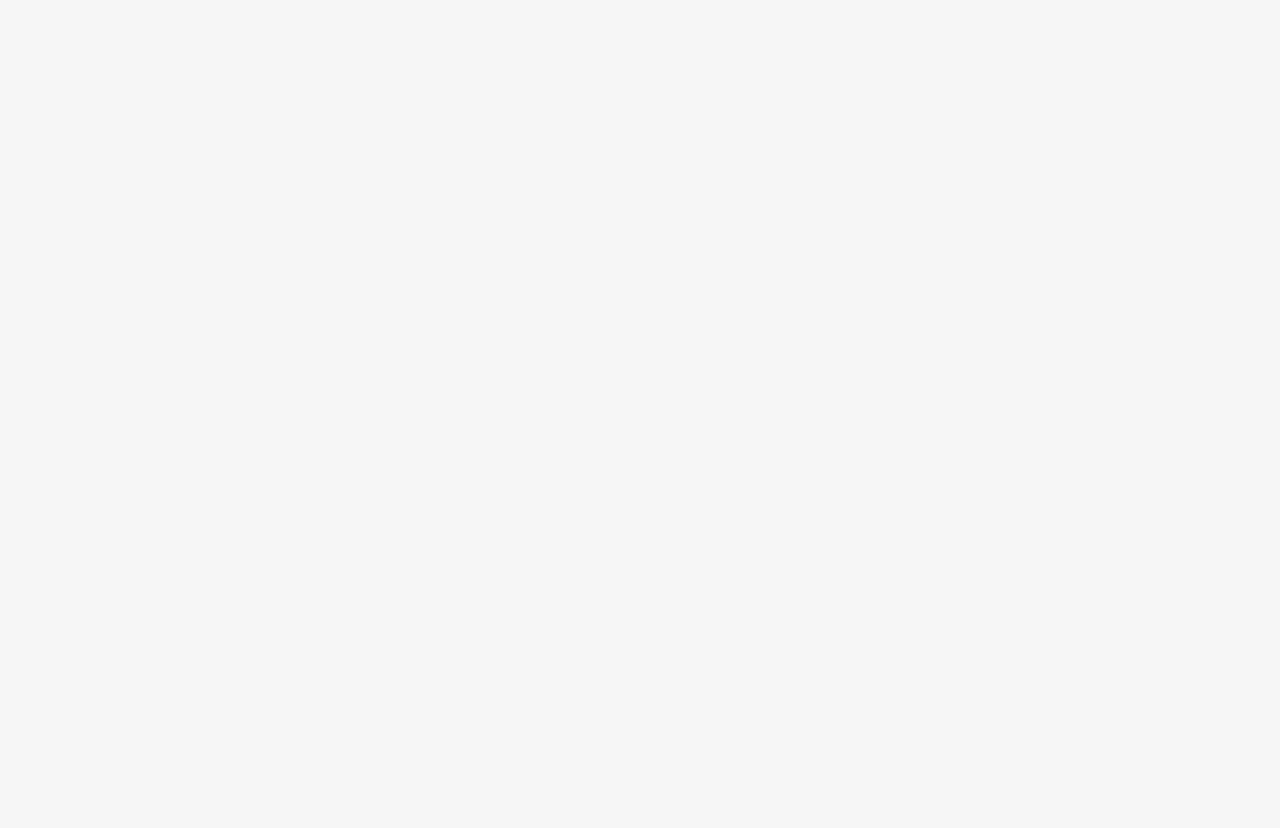
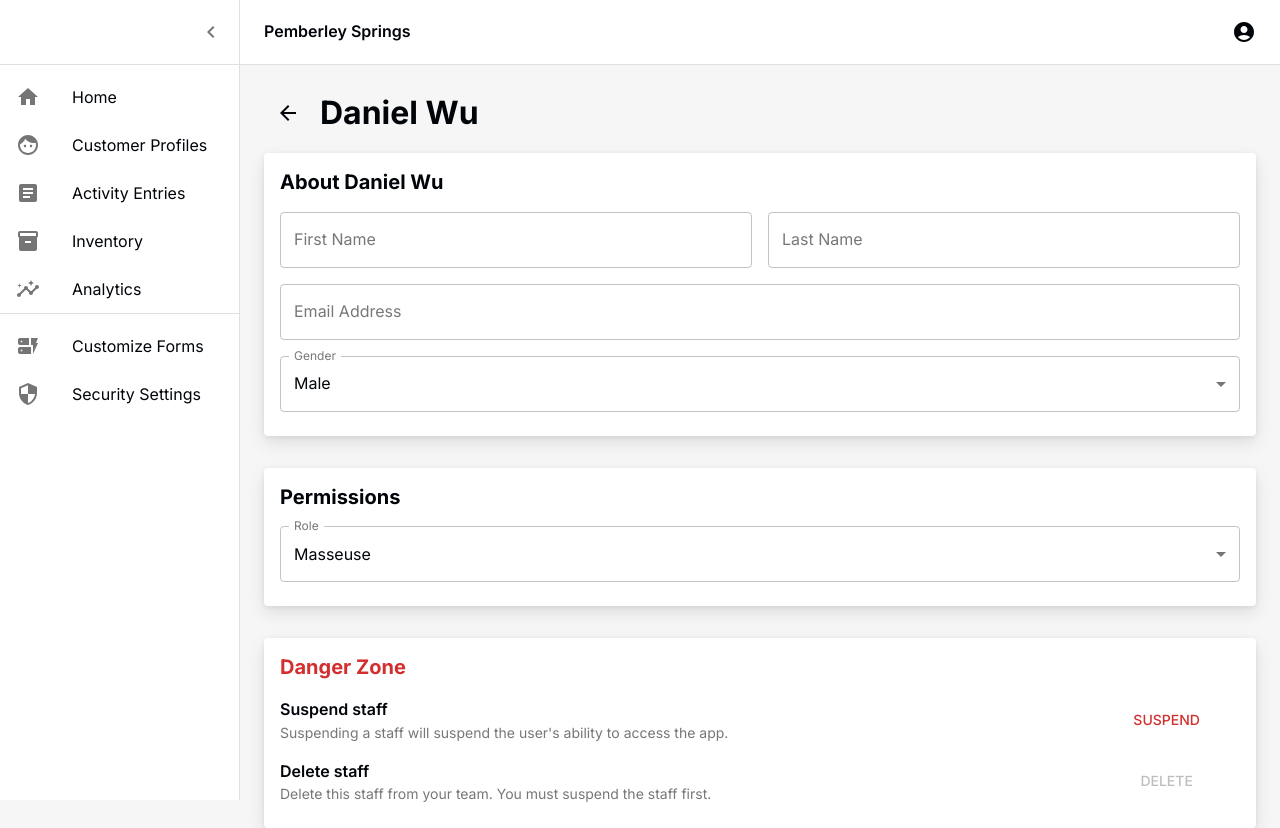
Before and after one commit to KonomiAI/Chronicle, a React (Vite) app in the folder client/: page /staff/1 in a window 1280 px wide. Before the commit this address had no page. Before the commit the page ends 800 px from the top, so only its background shows below. Built offline with nearby package versions, Linux system fonts and the light colour scheme.

Commit message:
feat: basic pieces of staff page

```diff
--- /dev/null
+++ b/client/src/components/page-header/PageHeader.tsx
@@ -0,0 +1,54 @@
+import React from 'react';
+import { ArrowBack } from '@mui/icons-material';
+import { Box, IconButton, Typography } from '@mui/material';
+import { useNavigate } from 'react-router-dom';
+
+export interface PageHeaderProps {
+  pageTitle: string;
+  backURL?: string;
+  helpText?: string;
+  action?: React.ReactNode;
+}
+
+export default function PageHeader({
+  pageTitle,
+  helpText,
+  action,
+  backURL,
+}: PageHeaderProps) {
+  const navigate = useNavigate();
+  return (
+    <Box
+      sx={{
+        display: 'flex',
+        alignItems: 'center',
+        justifyContent: 'space-between',
+        mb: 2,
+      }}
+    >
+      <Box
+        sx={{
+          display: 'flex',
+          alignItems: 'center',
+        }}
+      >
+        {backURL && (
+          <IconButton
+            aria-label="go back"
+            size="large"
+            sx={{ mr: 1 }}
+            color="inherit"
+            onClick={() => navigate(backURL)}
+          >
+            <ArrowBack />
+          </IconButton>
+        )}
+        <Box>
+          <Typography variant="h2">{pageTitle}</Typography>
+          {helpText && <Typography variant="body2">{helpText}</Typography>}
+        </Box>
+      </Box>
+      {action && <Box>{action}</Box>}
+    </Box>
+  );
+}
--- a/client/src/main.tsx
+++ b/client/src/main.tsx
@@ -9,6 +9,8 @@ import theme from './theme';
 import LoginPage from './pages/login';
 import MainContainer from './pages/container';
 import LandingPage from './pages/landing';
+import StaffListPage from './pages/staff-list/StaffList';
+import StaffDetailsPage from './pages/staff-details/StaffDetails';
 
 ReactDOM.render(
   <React.StrictMode>
@@ -19,6 +21,8 @@ ReactDOM.render(
           <Route path="/login" element={<LoginPage />} />
           <Route path="/" element={<MainContainer />}>
             <Route index element={<LandingPage />} />
+            <Route path="staff" element={<StaffListPage />} />
+            <Route path="staff/:id" element={<StaffDetailsPage />} />
           </Route>
         </Routes>
       </BrowserRouter>
--- /dev/null
+++ b/client/src/pages/staff-details/StaffDetails.tsx
@@ -0,0 +1,145 @@
+import React from 'react';
+import {
+  Button,
+  Card,
+  CardContent,
+  Container,
+  FormControl,
+  Grid,
+  InputLabel,
+  MenuItem,
+  Select,
+  TextField,
+  Typography,
+} from '@mui/material';
+import PageHeader from '../../components/page-header/PageHeader';
+
+export default function StaffDetailsPage() {
+  return (
+    <Container>
+      <PageHeader pageTitle="Daniel Wu" backURL="/staff" />
+      <Card sx={{ mb: 4 }}>
+        <CardContent>
+          <Typography variant="h5" sx={{ mb: 2 }}>
+            About Daniel Wu
+          </Typography>
+          <Grid container spacing={2}>
+            <Grid item xs={6}>
+              <TextField
+                fullWidth
+                id="firstName"
+                label="First Name"
+                variant="outlined"
+              />
+            </Grid>
+            <Grid item xs={6}>
+              <TextField
+                fullWidth
+                id="lastName"
+                label="Last Name"
+                variant="outlined"
+              />
+            </Grid>
+            <Grid item xs={12}>
+              <TextField
+                fullWidth
+                id="email"
+                type="email"
+                label="Email Address"
+                variant="outlined"
+                autoComplete="nope"
+              />
+            </Grid>
+            <Grid item xs={12}>
+              <FormControl fullWidth>
+                <InputLabel id="genderLabel">Gender</InputLabel>
+                <Select
+                  labelId="genderLabel"
+                  id="demo-simple-select"
+                  value="male"
+                  label="Gender"
+                >
+                  <MenuItem value="male">Male</MenuItem>
+                  <MenuItem value="female">Female</MenuItem>
+                  <MenuItem value="other">Other</MenuItem>
+                  <MenuItem value="na">Prefer not to disclose</MenuItem>
+                </Select>
+              </FormControl>
+            </Grid>
+          </Grid>
+        </CardContent>
+      </Card>
+      <Card sx={{ mb: 4 }}>
+        <CardContent>
+          <Typography variant="h5" sx={{ mb: 2 }}>
+            Permissions
+          </Typography>
+          <FormControl fullWidth>
+            <InputLabel id="roleLabel">Role</InputLabel>
+            <Select
+              id="roleSelect"
+              value={['masseuse']}
+              label="Role"
+              labelId="roleLabel"
+              multiple
+            >
+              <MenuItem value="masseuse">Masseuse</MenuItem>
+              <MenuItem value="female">Receptionist</MenuItem>
+              <MenuItem value="other">Admin</MenuItem>
+              <MenuItem value="na">IT folk</MenuItem>
+            </Select>
+          </FormControl>
+        </CardContent>
+      </Card>
+      <Card>
+        <CardContent>
+          <Typography variant="h5" sx={{ mb: 2, color: 'error.main' }}>
+            Danger Zone
+          </Typography>
+          <Grid container spacing={2}>
+            <Grid item xs={10}>
+              <Typography variant="h6">Suspend staff</Typography>
+              <Typography variant="body2">
+                Suspending a staff will suspend the user&apos;s ability to
+                access the app.
+              </Typography>
+            </Grid>
+            <Grid
+              item
+              xs={2}
+              sx={{
+                display: 'flex',
+                alignItems: 'center',
+                justifyContent: 'center',
+              }}
+            >
+              <Button variant="text" color="error">
+                Suspend
+              </Button>
+            </Grid>
+            <Grid item xs={10}>
+              <Typography variant="h6">Delete staff</Typography>
+              <Typography variant="body2">
+                Delete this staff from your team. You must suspend the staff
+                first.
+              </Typography>
+            </Grid>
+            <Grid
+              item
+              xs={2}
+              sx={{
+                display: 'flex',
+                alignItems: 'center',
+                justifyContent: 'center',
+              }}
+            >
+              <Button variant="text" color="error" disabled>
+                Delete
+              </Button>
+            </Grid>
+          </Grid>
+        </CardContent>
+      </Card>
+    </Container>
+  );
+}
--- /dev/null
+++ b/client/src/pages/staff-list/StaffList.tsx
@@ -0,0 +1,47 @@
+import React from 'react';
+import {
+  Box,
+  Button,
+  Chip,
+  Container,
+  Paper,
+  Table,
+  TableBody,
+  TableCell,
+  TableContainer,
+  TableHead,
+  TableRow,
+  Typography,
+} from '@mui/material';
+import PageHeader from '../../components/page-header/PageHeader';
+
+export default function StaffListPage() {
+  return (
+    <Container>
+      <PageHeader
+        pageTitle="Staff"
+        action={<Button variant="contained">Invite</Button>}
+      />
+      <TableContainer component={Paper}>
+        <Table>
+          <TableHead>
+            <TableRow>
+              <TableCell>Name</TableCell>
+              <TableCell>Email</TableCell>
+              <TableCell>Role</TableCell>
+            </TableRow>
+          </TableHead>
+          <TableBody>
+            <TableRow hover>
+              <TableCell>Daniel Wu</TableCell>
+              <TableCell>wuonlabs@gmail.com</TableCell>
+              <TableCell>
+                <Chip label="Masseuse" />
+              </TableCell>
+            </TableRow>
+          </TableBody>
+        </Table>
+      </TableContainer>
+    </Container>
+  );
+}
--- a/client/src/theme.ts
+++ b/client/src/theme.ts
@@ -61,6 +61,10 @@ const theme = createTheme({
       fontSize: '1.25em',
       fontWeight: 700,
     },
+    h6: {
+      fontSize: '1em',
+      fontWeight: 600,
+    },
   },
 });
 
@@ -69,6 +73,11 @@ const theme = createTheme({
  * us to use properties in the main theme.
  */
 const finalTheme = createTheme(theme, {
+  typography: {
+    body2: {
+      color: theme.palette.text.secondary,
+    },
+  },
   components: {
     MuiCard: {
       styleOverrides: {
```
